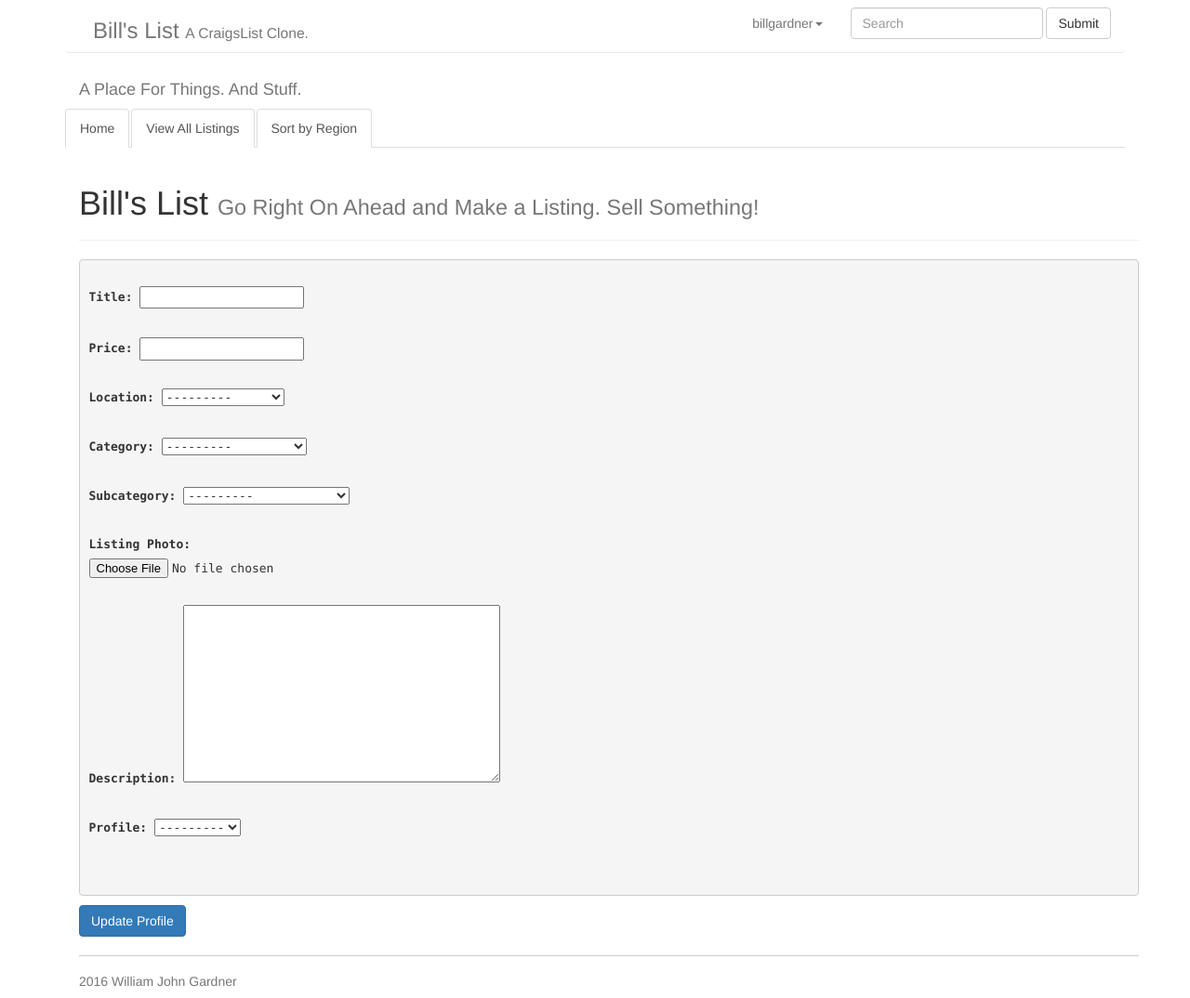
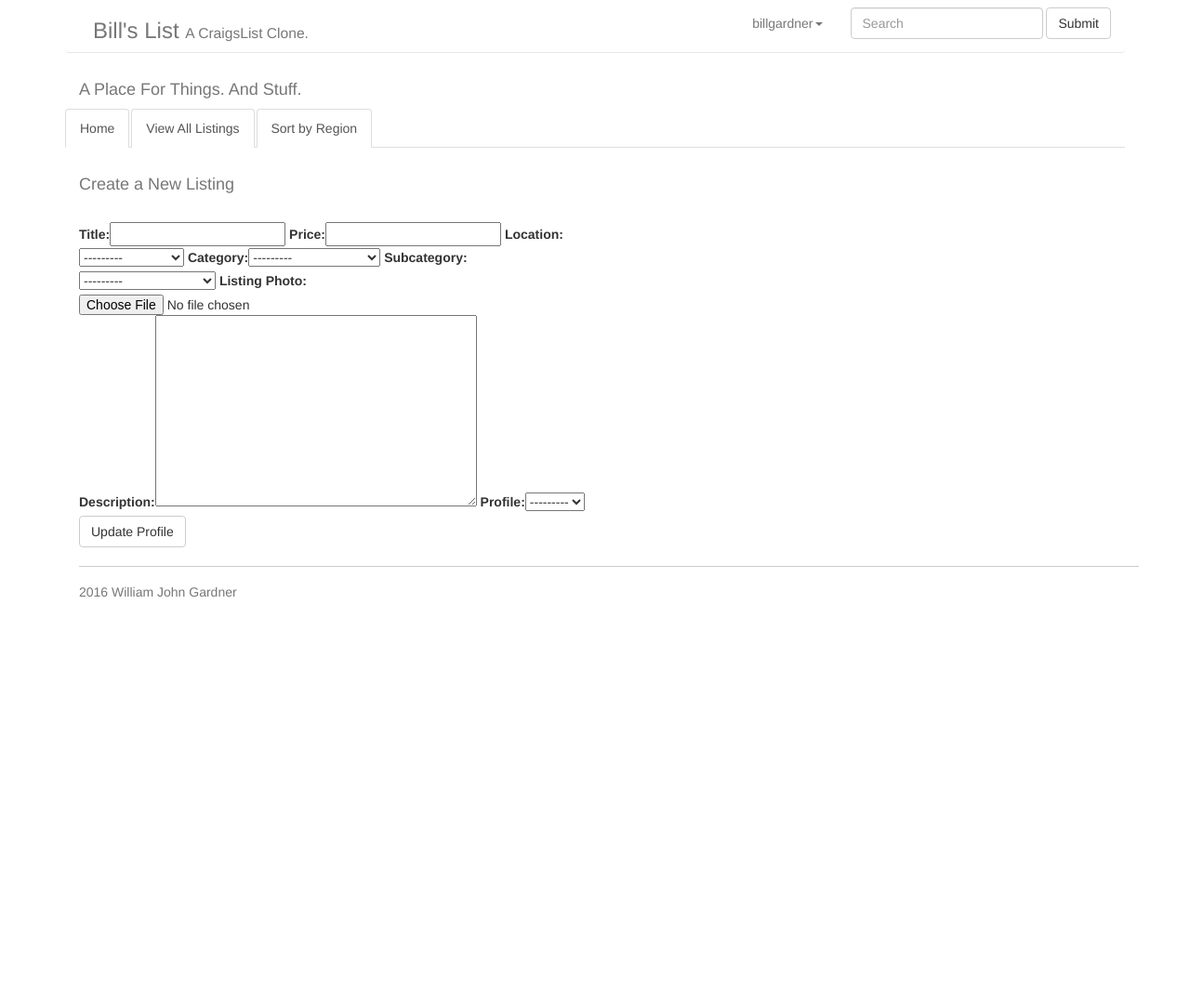
Before and after one commit to williamjohngardner/billslist, a Django app: a page that uses templates/app/listing_form.html in a window 1280 px wide. Shown: the whole page at 93% size. After the commit the page ends 643 px from the top, so only its background shows below. Run offline with Django 3.2, Linux system fonts and the light colour scheme; a user stored in the database is signed in; data comes from the database, SQL or seed files in the repository; both versions use the stored data as it was after the commit; some libraries are stand-ins or nearby versions.

Commit message:
Finished Question Mark

```diff
--- a/templates/app/listing_form.html
+++ b/templates/app/listing_form.html
@@ -1,16 +1,19 @@
 {% extends "base.html" %}
+{% load bootstrap %}
 
 {% block content %}
   <div class="container">
-    <div class="page-header">
-      <h1>Bill's List <small>Go Right On Ahead and Make a Listing.  Sell Something!</small></h1>
+    <br>
+      <h4 class="text-muted">Create a New Listing</h4>
+    <br>
+    <div class="row">
+      <div class="col-lg-6">
+        <form class="" action="" method="post" enctype="multipart/form-data">
+          {% csrf_token %}
+            {{ form|bootstrap }}
+          <input class="btn btn-default" type="submit" name="name" value="Update Profile">
+        </form>
+      </div>
     </div>
-    <form class="" action="" method="post" enctype="multipart/form-data">
-      {% csrf_token %}
-        <pre>
-          {{ form.as_p }}
-        </pre>
-      <input class="btn btn-primary" type="submit" name="name" value="Update Profile">
-    </form>
   </div>
 {% endblock %}
--- a/templates/index.html
+++ b/templates/index.html
@@ -8,9 +8,7 @@
               <li><h3>{{category}}</h3></li>
               <hr>
                 {% for sub in category.subcategory_set.all  %}
-                <ul>
-                  <li><h5><a href="{% url 'subcategory_page_view' sub.pk %}">{{sub}}</a></h5></li>
-                </ul>
+                  <h5><a href="{% url 'subcategory_page_view' sub.pk %}">{{sub}}</a></h5>
                 {% endfor %}
           </ul>
         </div>
```
Also changed, not shown: db.sqlite3.
